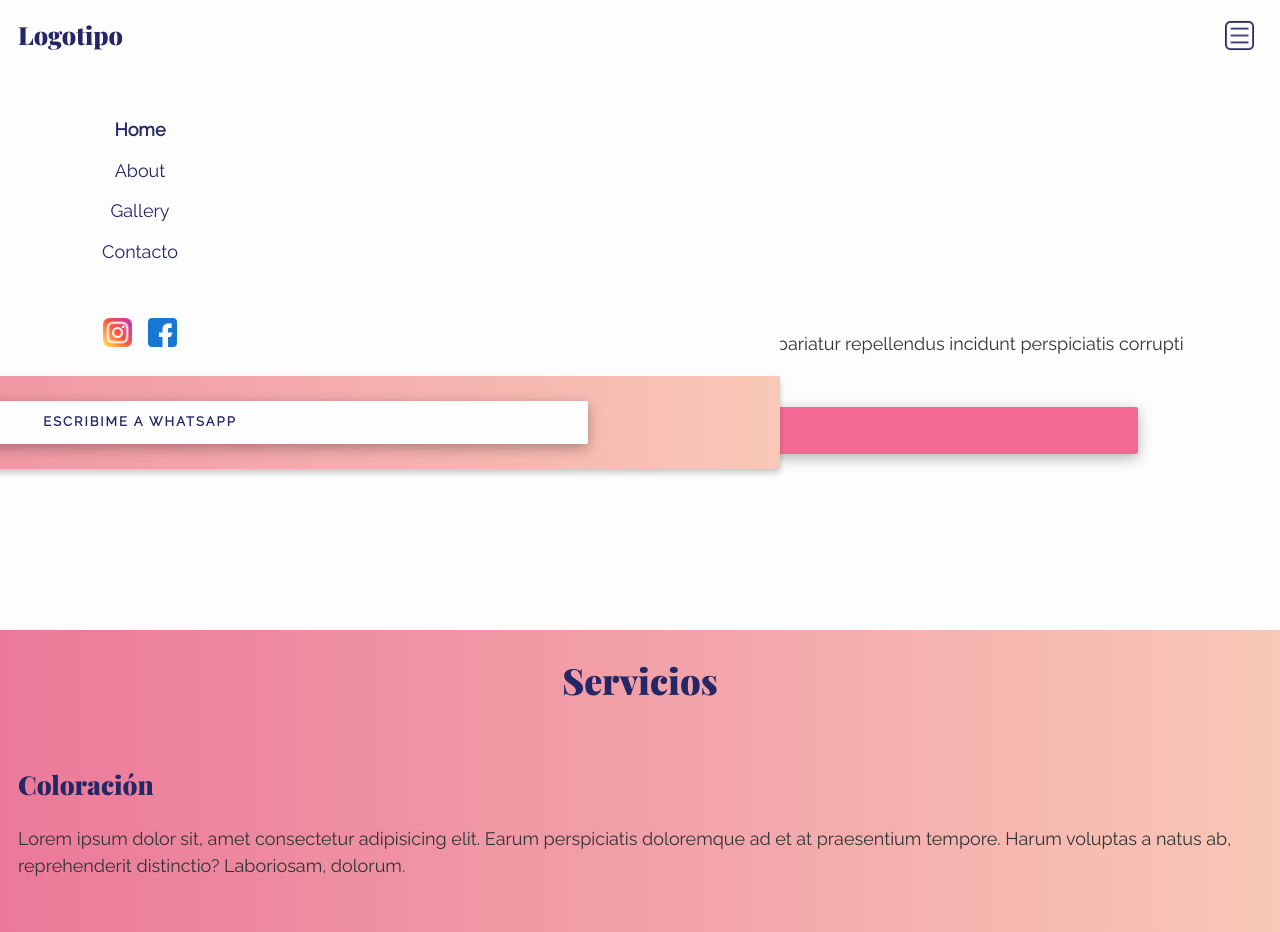
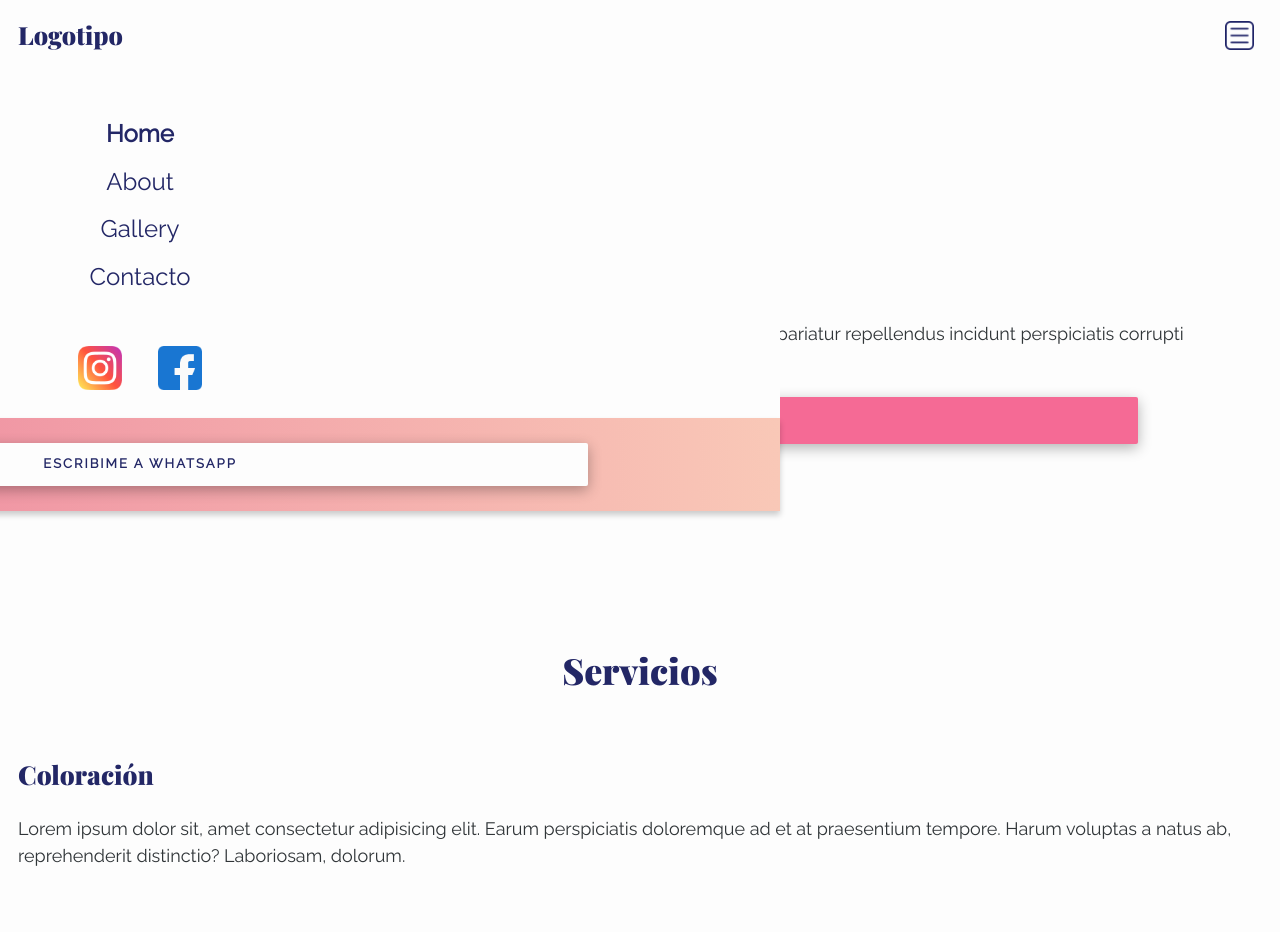
Before and after one commit to maximilianoVelazco/iguazu20.github.io, a plain HTML site: page index.html in a window 1280 px wide. Shown: the top 932 px of the page. Drawn offline with nearby package versions, Linux system fonts and the light colour scheme.

Commit message:
retoques pequeños varios

```diff
--- a/scss/base/_typo.scss
+++ b/scss/base/_typo.scss
@@ -39,7 +39,7 @@ p{
 
 a{
     font-family: $body-text;
-    font-size: 18px;
+    font-size: 24px;
     color: $violeta;
     text-transform: capitalize;
     &:hover{
--- a/scss/components/_tarjeta.scss
+++ b/scss/components/_tarjeta.scss
@@ -3,7 +3,6 @@
     height: 400px;
     padding: $padding;
     padding-top: 30px;
-    background: $gradient-one;
     h2{
         text-align: center;
     }
--- a/scss/layout/_header.scss
+++ b/scss/layout/_header.scss
@@ -63,6 +63,9 @@
             justify-content: center;
             .icon_container{
                 @extend .menu_button_container;
+                width: 60px;
+                height: 60px;
+                margin: 0px 10px;
                 img{
                     width: 100%;
                 }
--- a/scss/layout/_main.scss
+++ b/scss/layout/_main.scss
@@ -1,3 +1,3 @@
 .main_container{
-    padding-top: 70px;
+    padding-top: 60px;
 }
```
Also changed, not shown: css/style.css, 1 other file.
